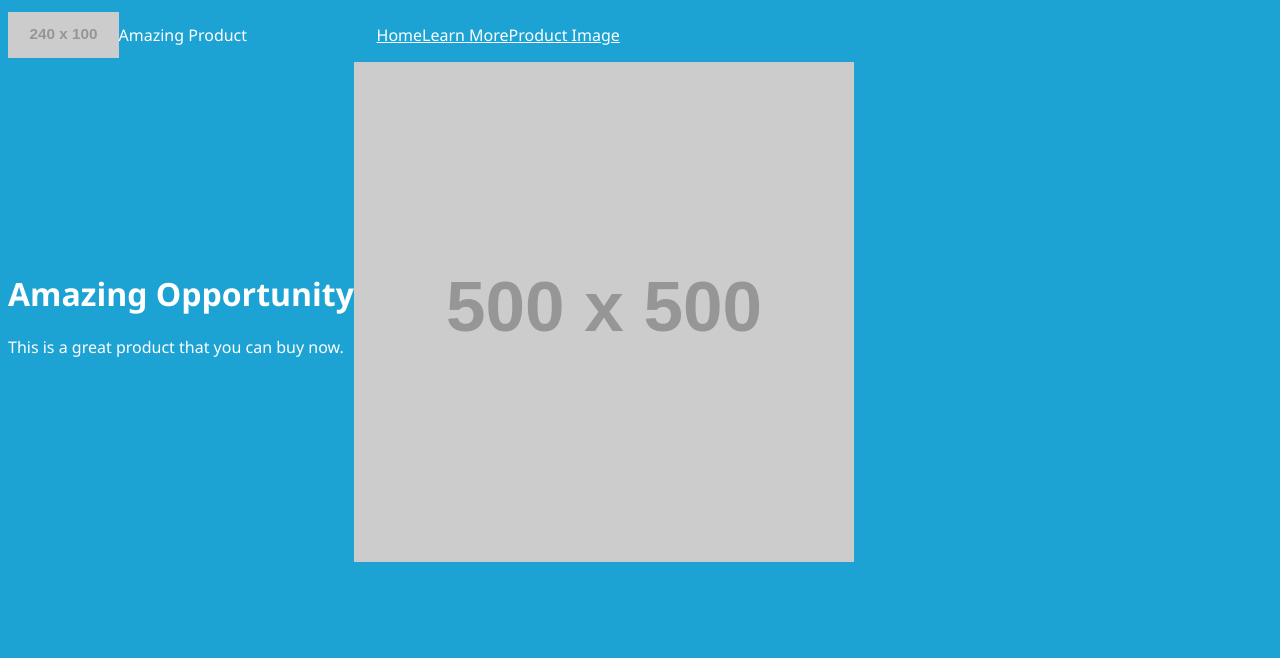
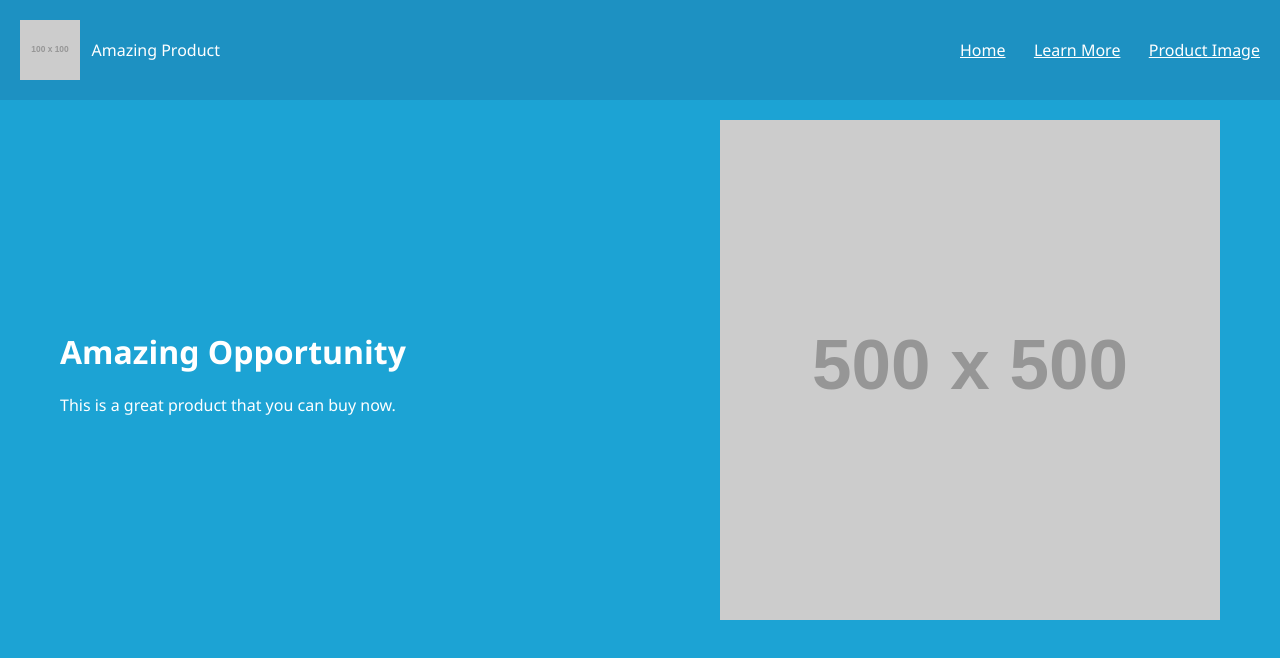
Before and after one commit to 5c077-60rd0n/hello-coding, a plain HTML site: page index.html in a window 1280 px wide. Drawn offline with Linux system fonts and the light colour scheme; placeholder pictures from the web are drawn by us.

Commit message:
Finish Level 1 - Web Development Beginners Tutorial

```diff
--- a/index.html
+++ b/index.html
@@ -12,7 +12,7 @@
 <body>
     <header>
         <div id="logoAndTitle">
-            <img id="logo" src="https://via.placeholder.com/240x100.png?text=Logo" alt="">
+            <img id="logo" src="https://via.placeholder.com/100x100.png?text=Logo" alt="">
             <p>Amazing Product</p>
         </div>
         <nav>
--- a/style.css
+++ b/style.css
@@ -5,7 +5,9 @@ body {
     font-family: 'Segoe UI', Tahoma, Geneva, Verdana, sans-serif;
     width: 100%;
     height: 100%;
-
+    margin: 0px;
+    padding: 0px;
+    overflow: hidden;
 }
 
 #logo {
@@ -20,9 +22,31 @@ body {
     color: white;
 }
 
-    #logoAndTitle, header, nav, #introAndMainImage {
+#logoAndTitle,
+header,
+nav,
+#introAndMainImage {
 
     display: flex;
     align-items: center;
+    justify-content: space-between;
 
 }
+
+#logoAndTitle,
+nav {
+    width: 200px;
+}
+
+nav {
+    width: 300px;
+}
+
+header {
+    padding: 20px;
+    background-color: #1d91c2;
+}
+
+#introAndMainImage {
+    padding: 20px 60px;
+}
```
Lines whose indentation alone changed are shown as unchanged.
